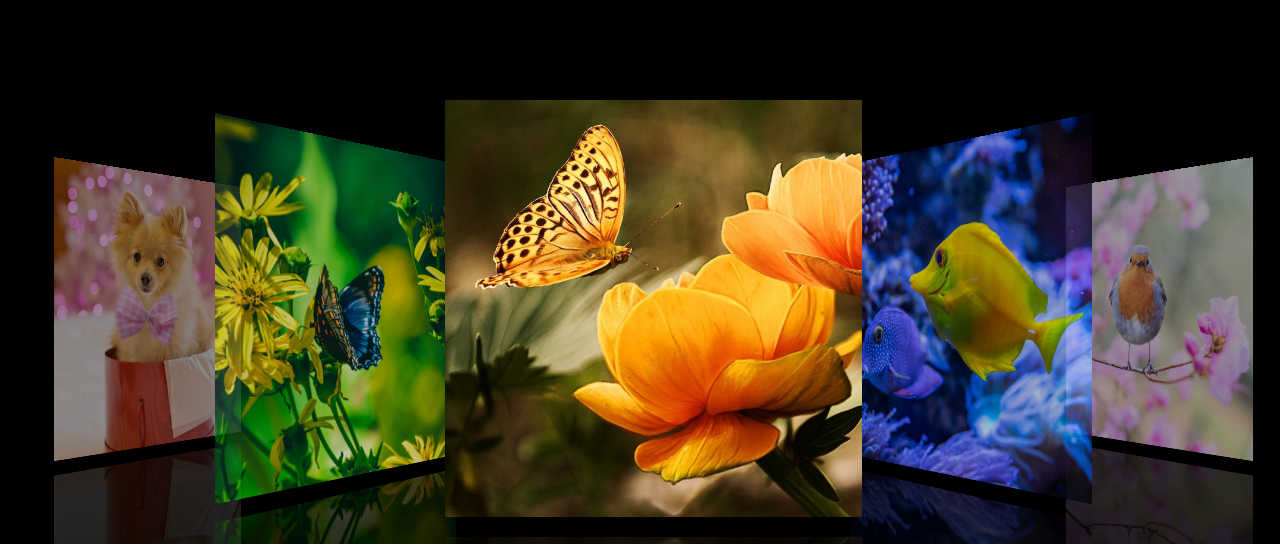
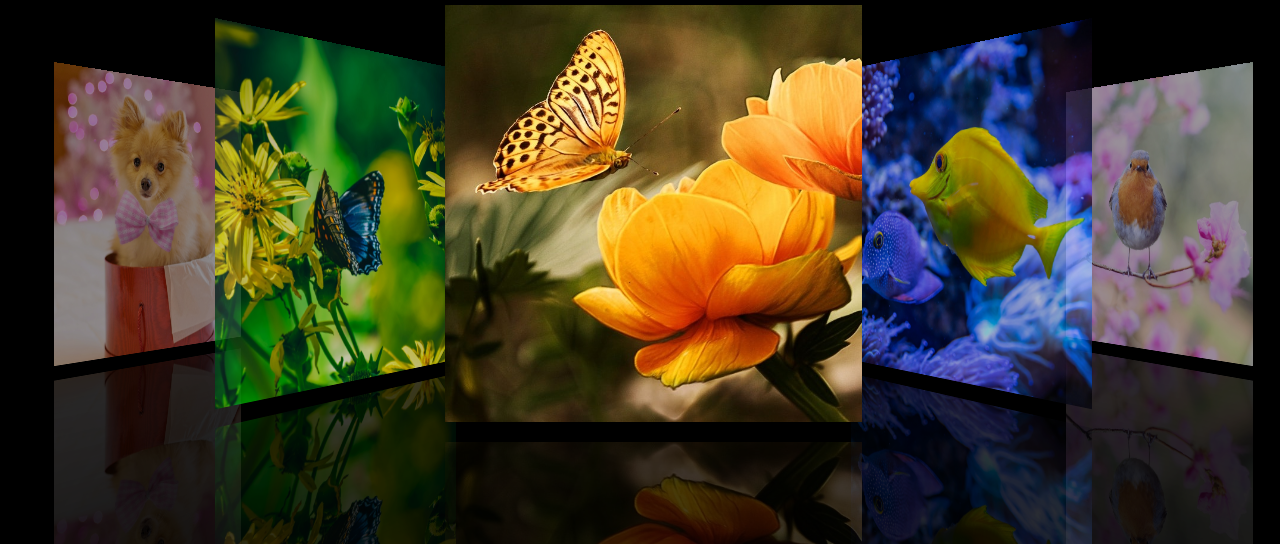
Before and after one commit to francoasevey/Image-Gallery-With-CSS-Reflection, a plain HTML site: page index.html in a window 1280 px wide. Shown: the top 544 px of the page. Drawn offline with nearby package versions, Linux system fonts and the light colour scheme.

Commit message:
css margin

```diff
--- a/main.css
+++ b/main.css
@@ -10,7 +10,7 @@
 }
 .hero .carousel{
     width: 300px;
-    margin: 100px auto 0;
+    margin: 5px auto 0;
     overflow: visible;
 }
 .carousel img{
```
